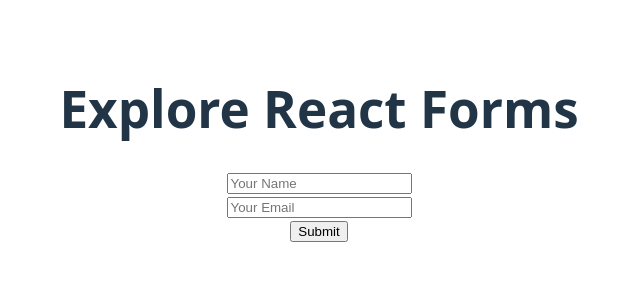
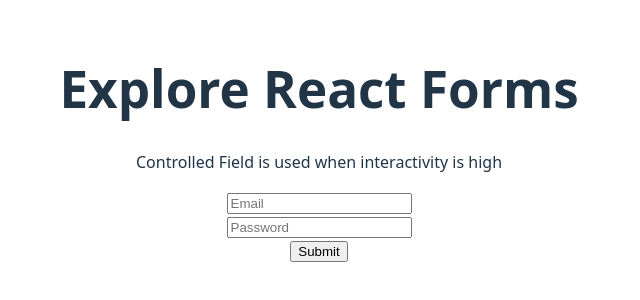
Before and after one commit to thinkGrow/react-forms, a React (Vite) app: page / in a window 1280 px wide. Shown: the part 256-556 px from the top of the page, without its empty margins (321-961 px from the left). Built offline with nearby package versions, Linux system fonts and the light colour scheme.

Commit message:
use form action formData and controlled component

```diff
--- a/src/App.jsx
+++ b/src/App.jsx
@@ -1,11 +1,15 @@
 import "./App.css";
-import SimpleForms from "./components/SimpleForms";
+import ControlledField from "./components/ControlledField/ControlledField";
+import FormAction from "./components/FormAction/FormAction";
+import SimpleForms from "./components/SimpleForms/SimpleForms";
 
 function App() {
   return (
     <>
       <h1>Explore React Forms</h1>
-      <SimpleForms></SimpleForms>
+      {/* <SimpleForms></SimpleForms> */}
+      {/* <FormAction></FormAction> */}
+      <ControlledField></ControlledField>
     </>
   );
 }
--- /dev/null
+++ b/src/components/ControlledField/ControlledField.jsx
@@ -0,0 +1,33 @@
+import React, { useState } from "react";
+
+const ControlledField = (e) => {
+  const [password, setPassword] = useState("");
+  const handleSubmit = (e) => {
+    e.preventDefault();
+  };
+
+  const handlePassOnChange = (e) => {
+    console.log(e.target.value);
+  };
+  return (
+    <div>
+      <p>Controlled Field is used when interactivity is high</p>
+      <form onSubmit={handleSubmit}>
+        <input type="email" name="email" placeholder="Email" />
+        <br />
+        <input
+          type="password"
+          name="password"
+          placeholder="Password"
+          defaultValue={password}
+          onChange={handlePassOnChange}
+          required
+        />
+        <br />
+        <input type="submit" value="Submit" />
+      </form>
+    </div>
+  );
+};
+
+export default ControlledField;
--- /dev/null
+++ b/src/components/FormAction/FormAction.jsx
@@ -0,0 +1,21 @@
+import React from "react";
+
+const FormAction = () => {
+  const handleFormAction = (formData) => {
+    console.log(formData.get("name"));
+    console.log(formData.get("email"));
+  };
+  return (
+    <div>
+      <form action={handleFormAction}>
+        <input type="text" name="name" placeholder="Name" />
+        <br />
+        <input type="eail" name="email" placeholder="Email" />
+        <br />
+        <input type="submit" value="Submit" />
+      </form>
+    </div>
+  );
+};
+
+export default FormAction;
```
Also changed, not shown: src/components/SimpleForms/SimpleForms.jsx (renamed from src/components/SimpleForms.jsx).
